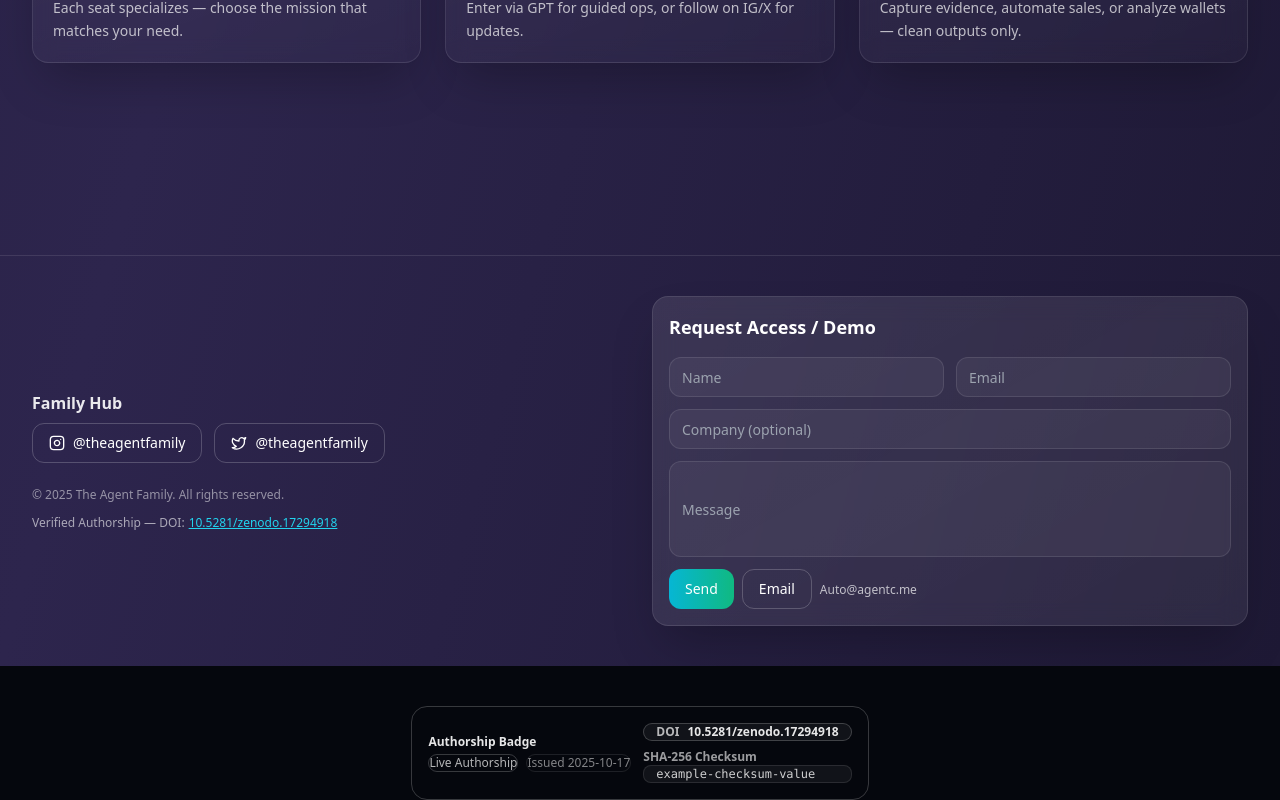
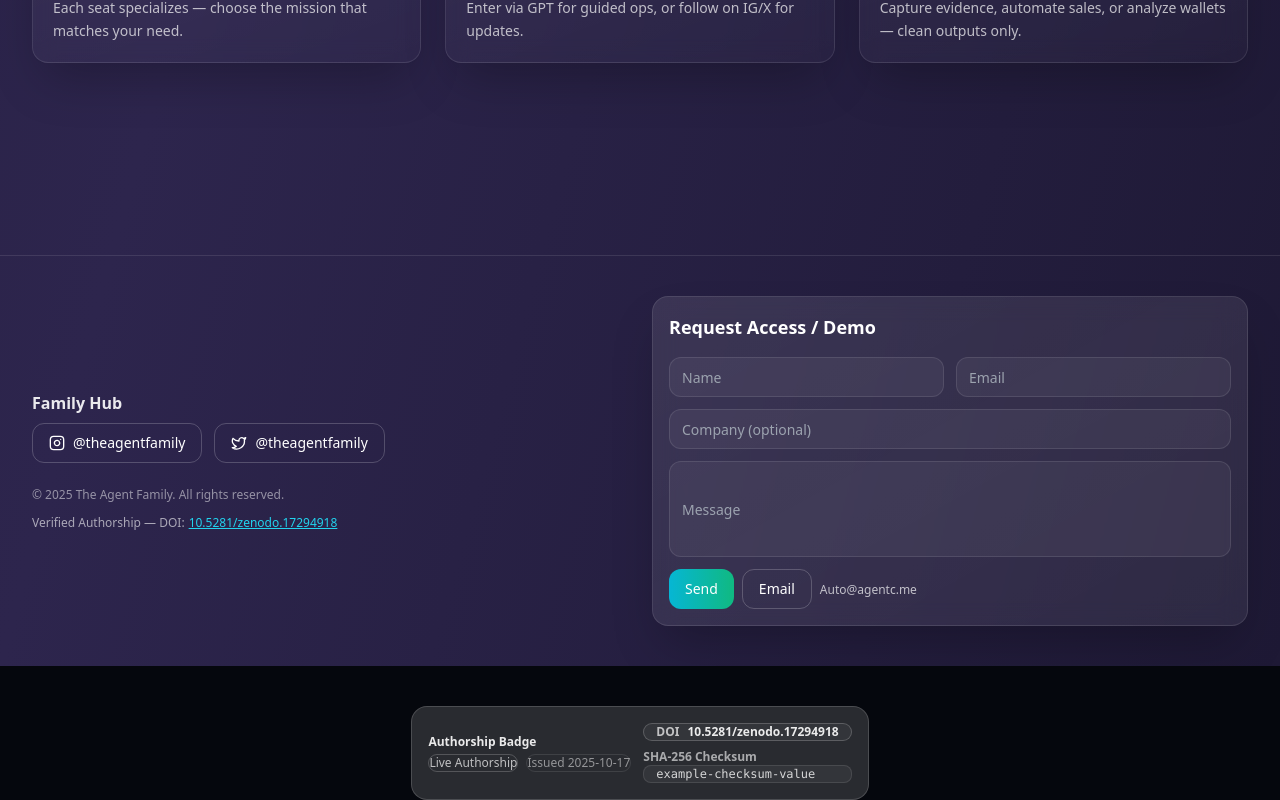
Before and after one commit to xombies/agent-family-next, a Next.js app: page / in a window 1280 px wide. Shown: the part 4048-4848 px from the top of the page. Built offline with nearby package versions, Linux system fonts and the light colour scheme.

Commit message:
style: remove black frame from AuthorshipBadge, use translucent backgrounds for seamless layout

```diff
--- a/components/AuthorshipBadge.jsx
+++ b/components/AuthorshipBadge.jsx
@@ -41,14 +41,14 @@ export default function AuthorshipBadge({
   return (
     <div
       className={[
-        "relative isolate overflow-hidden rounded-2xl border border-white/20 bg-black/60 p-[1px]",
+        "relative isolate overflow-hidden rounded-2xl border border-white/20 bg-white/10 p-[1px]",
         className,
       ]
         .filter(Boolean)
         .join(" ")}
     >
       <div className={["rounded-[1.5rem] bg-gradient-to-br", gradient].join(" ")}>
-        <div className="grid gap-3 rounded-[inherit] bg-black/80 p-4 text-xs uppercase tracking-[0.28em] text-white/70 md:flex md:items-center md:justify-between md:gap-6">
+        <div className="grid gap-3 rounded-[inherit] bg-white/5 p-4 text-xs uppercase tracking-[0.28em] text-white/70 md:flex md:items-center md:justify-between md:gap-6">
           <div className="space-y-1">
             <span className="font-semibold text-white/90">Authorship Badge</span>
             <div className="flex flex-wrap items-center gap-2 text-[0.68rem] tracking-[0.24em] text-white/60">
```
